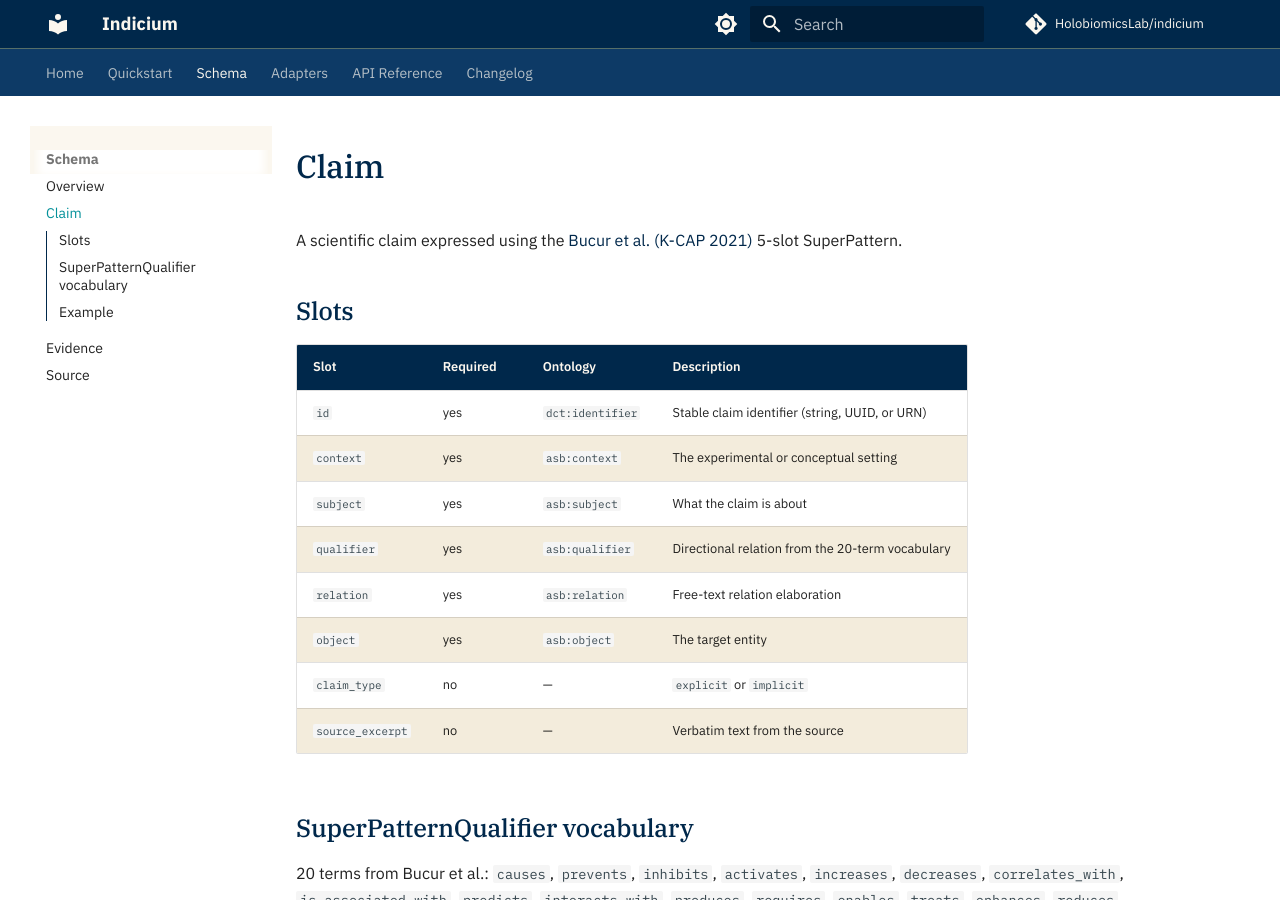
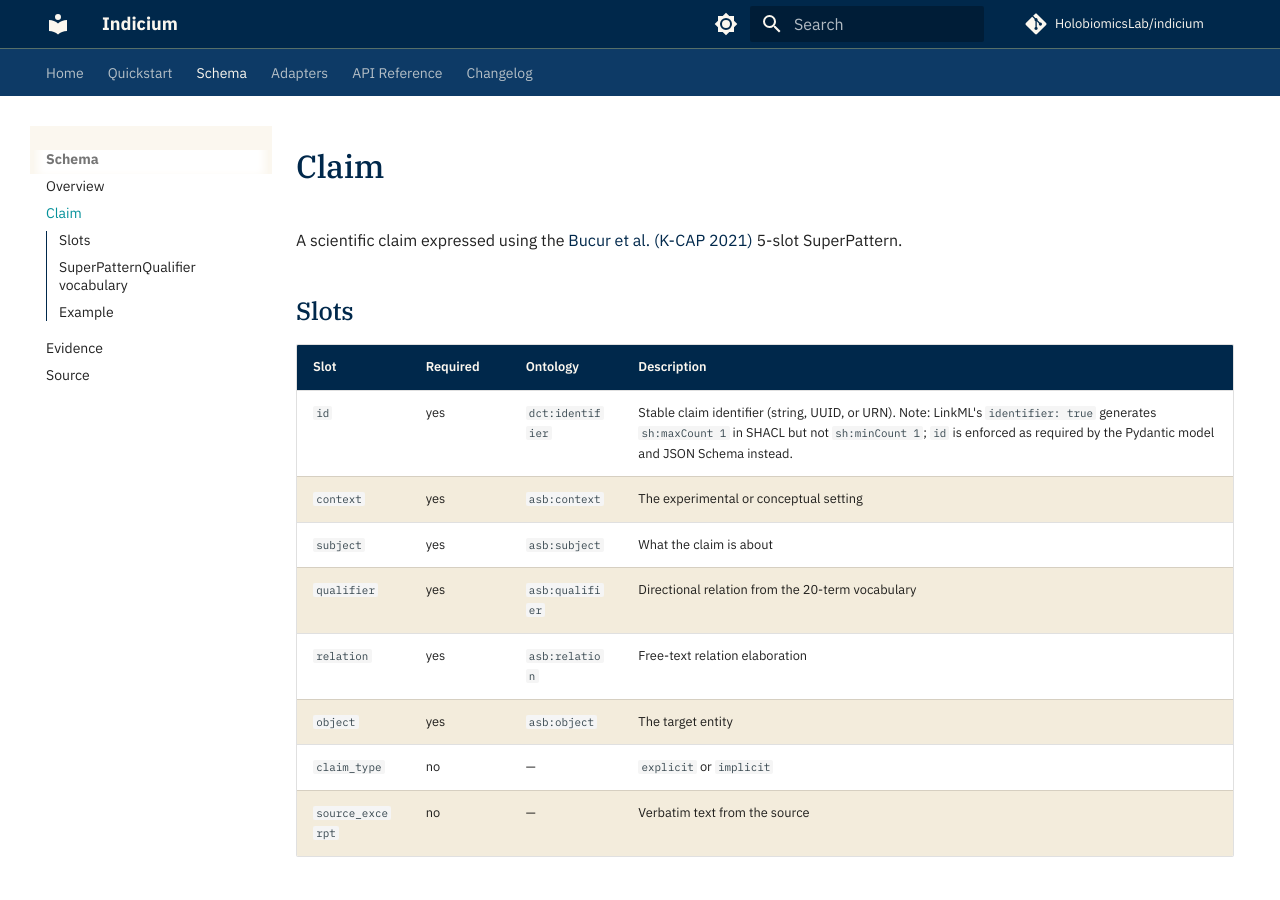
Before and after one commit to HolobiomicsLab/indicium, an MkDocs documentation site: the page built from docs/schema/claim.md, in a window 1280 px wide and 900 px high. Built offline with MkDocs 1.6.1 and Material for MkDocs 9.7.7, drawn with Linux system fonts in a browser that asks for light colours; comment, search, counter and statistics services are not loaded.

Commit message:
docs(schema): note SHACL id gap in claim.md slots table
LinkML's identifier: true generates sh:maxCount 1 but not sh:minCount 1.
id is enforced as required by the Pydantic model and JSON Schema, not by SHACL.

Co-Authored-By: Claude Sonnet 4.6 <noreply@anthropic.com>

```diff
--- a/docs/schema/claim.md
+++ b/docs/schema/claim.md
@@ -8,7 +8,7 @@ A scientific claim expressed using the
 
 | Slot | Required | Ontology | Description |
 |------|----------|----------|-------------|
-| `id` | yes | `dct:identifier` | Stable claim identifier (string, UUID, or URN) |
+| `id` | yes | `dct:identifier` | Stable claim identifier (string, UUID, or URN). Note: LinkML's `identifier: true` generates `sh:maxCount 1` in SHACL but not `sh:minCount 1`; `id` is enforced as required by the Pydantic model and JSON Schema instead. |
 | `context` | yes | `asb:context` | The experimental or conceptual setting |
 | `subject` | yes | `asb:subject` | What the claim is about |
 | `qualifier` | yes | `asb:qualifier` | Directional relation from the 20-term vocabulary |
```
